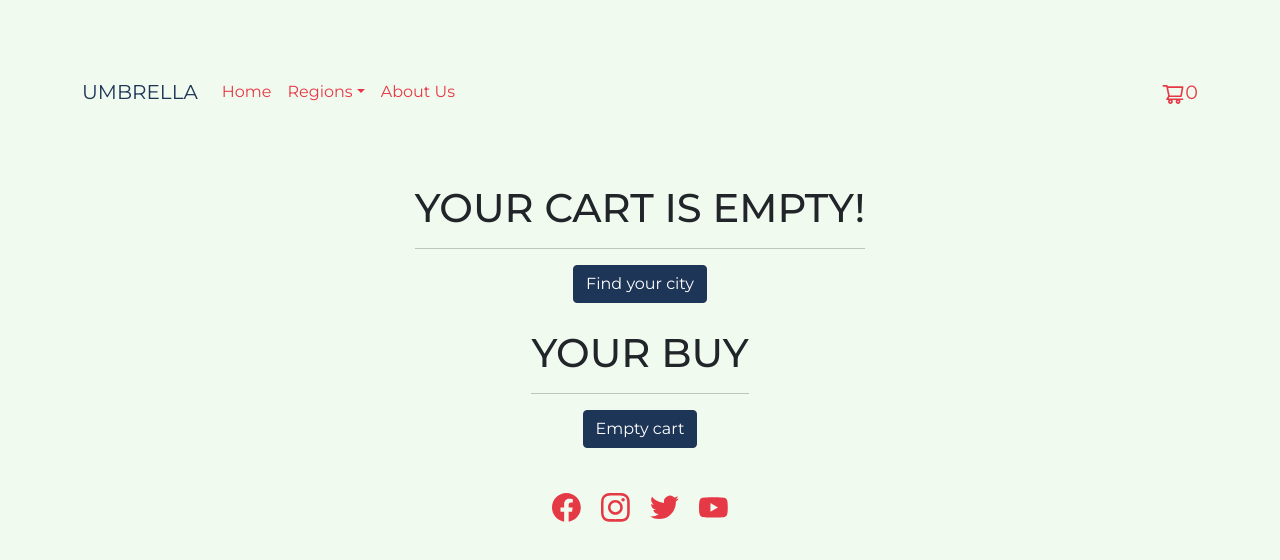
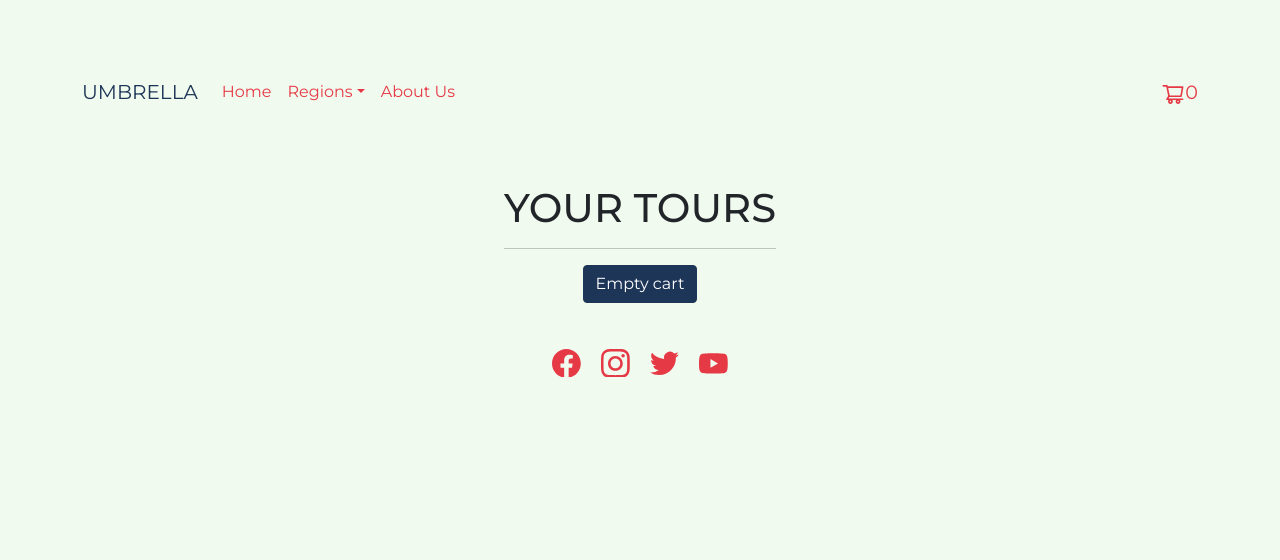
Before and after one commit to franciccone/ecommerce-react, a React (Create React App) app: page /cart in a window 1280 px wide. Shown: the top 560 px of the page. Built offline with nearby package versions, Linux system fonts and the light colour scheme.

Commit message:
Adds new divs in CartScreen

```diff
--- a/src/components/CartScreen/CartScreen.js
+++ b/src/components/CartScreen/CartScreen.js
@@ -6,40 +6,48 @@ import './CartScreen.scss';
 
 export const CartScreen = () => {
 
-    const {cart, addToCart, deleteFromCart, emptyCart} = useContext(CartContext);
+    const {cart, deleteFromCart, emptyCart, cartQuantity} = useContext(CartContext);
 
     return (
-        <section className="cart-screen-container">
+        <>
+        { cartQuantity != null ? (<section className="cart-screen-container">
+                                <div>
+                                    <h1 className="cart-screen-title">Your tours</h1>
+                                    <div className="cart-screen-container-full">
+                                        {cart.map(city => (
+                                            <div className="cart-screen-box" key={city.id}>
+                                                <img src={city.img} alt={city.name} className="card-screen-img"/>
+                                                <h3 className="cart-screen-name">{city.name}</h3>
+                                                <p className="cart-screen-text">Quantity: {city.quantity}</p>
+                                                <p className="cart-screen-text">Price: {city.price * city.quantity} €</p>
+                                                <BsFillTrashFill onClick={() => deleteFromCart(city.id)} className="cart-screen-trash"/>
+                                            </div>
+                                        ))}
+                                    </div>
 
-            <div>
-                <h1 className="cart-screen-title">Your cart is empty!</h1>
+                                    <hr/>
 
-                <hr/>
+                                    <button className="btn btn-danger btn-empty" onClick={emptyCart}>Empty cart</button>
+                                </div>
+                            </section>)
 
-                <Link to="/regions">
-                <button className="btn btn-danger btn-empty">Find your city</button>
-                </Link>
-            </div>
+                            :   (<section className="cart-screen-container">
 
-            <div>
-                <h1 className="cart-screen-title">Your buy</h1>
+                                    <div className="cart-screen-container-empty">
+                                        <h1 className="cart-screen-title">Your cart is empty!</h1>
 
-                {cart.map(city => (
-                    <div className="cart-screen-box" key={city.id}>
-                        <img src={city.img} alt={city.name} className="card-screen-img"/>
-                        <h3 className="cart-screen-name">{city.name}</h3>
-                        <p className="cart-screen-text">Quantity: {city.quantity}</p>
-                        <p className="cart-screen-text">Price: {city.price * city.quantity} €</p>
-                        <BsFillTrashFill onClick={() => deleteFromCart(city.id)} className="cart-screen-trash"/>
-                    </div>
-                ))}
+                                        <hr/>
 
-                <hr/>
+                                        <Link to="/regions">
+                                        <button className="btn btn-danger btn-empty">Find your city</button>
+                                        </Link>
+                                    </div>
 
-                <button className="btn btn-danger btn-empty" onClick={emptyCart}>Empty cart</button>
-            </div>
+                                </section>)
+        }
+        </>
 
-        </section>
+
     );
 };
 
--- a/src/context/CartContext.js
+++ b/src/context/CartContext.js
@@ -33,7 +33,7 @@ export const CartProvider = ({children}) => {
     };
 
     return (
-        <CartContext.Provider value={{cart, isInCart, addToCart, deleteFromCart, cartQuantity, emptyCart}}>
+        <CartContext.Provider value={{cart, isInCart, setCart, addToCart, deleteFromCart, cartQuantity, emptyCart}}>
             {children}
         </CartContext.Provider>
     );
```
